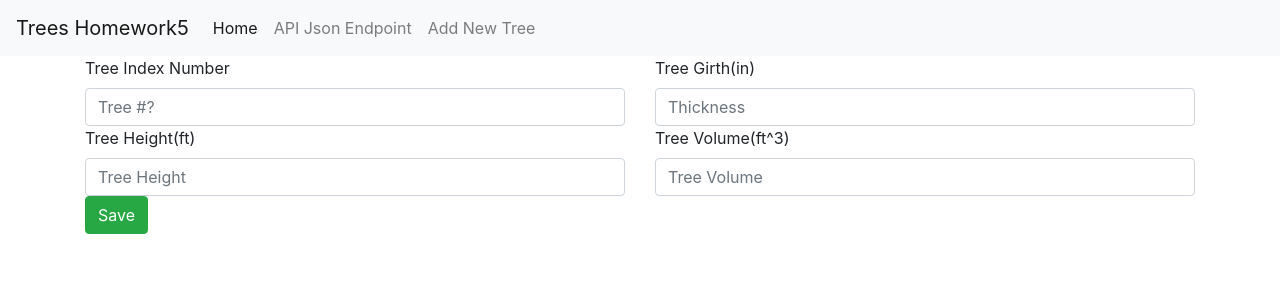
After one commit to es372/mySQL-Flask-H5, a Flask app: template app/templates/edit.html in a window 1280 px wide. The commit adds this page. Shown: the top 300 px of the page. Run offline with Flask 2, Linux system fonts and the light colour scheme; the template is opened without the code that fills it, so the values that code supplies are empty; some libraries are stand-ins or nearby versions.

Commit message:
Task: Build Templates

```diff
--- /dev/null
+++ b/app/templates/edit.html
@@ -0,0 +1,30 @@
+{% extends "layout.html" %}
+{% block content %}
+<form action="/edit/{{tree.index}}" method="post">
+    <div class="row">
+        <div class="col">
+            <label for="Index" >Tree Index Number</label>
+            <input id="Index" type="text" class="form-control" placeholder="Tree #?" name="Index" value="{{tree.Index}}">
+        </div>
+        <div class="col">
+            <label for="Girth_in">Tree Girth(in)</label>
+            <input id="Girth_in" type="text" class="form-control" placeholder="Thickness"
+                   name="Girth_in" value="{{tree.Girth_in}}">
+        </div>
+    </div>
+
+    <div class="row">
+        <div class="col">
+            <label for="Height_ft">Tree Height(ft)</label>
+            <input id="Height_ft" type="text" class="form-control" placeholder="Tree Height" name="Height_ft" value="{{tree.Height_ft}}">
+        </div>
+        <div class="col">
+            <label for="Volume_ft">Tree Volume(ft^3)</label>
+            <input id="Volume_ft" type="text" class="form-control" placeholder="Tree Volume" name="Volume_ft" value="{{tree.Volume_ft}}">
+        </div>
+    </div>
+
+    <button type="submit" class="btn btn-success">Save</button>
+
+</form>
+{% endblock %}
--- /dev/null
+++ b/app/templates/layout.html
@@ -0,0 +1,46 @@
+<!DOCTYPE html>
+<html lang="en">
+<head>
+    <meta charset="utf-8">
+    <meta content="width=device-width, initial-scale=1, shrink-to-fit=no" name="viewport">
+    <link crossorigin="anonymous" href="https://stackpath.bootstrapcdn.com/bootstrap/4.4.1/css/bootstrap.min.css"
+          integrity="sha384-Vkoo8x4CGsO3+Hhxv8T/Q5PaXtkKtu6ug5TOeNV6gBiFeWPGFN9MuhOf23Q9Ifjh" rel="stylesheet">
+    <title>A Tree's Home</title>
+</head>
+<body>
+    <nav class="navbar navbar-expand-lg navbar-light bg-light">
+      <a class="navbar-brand" href="#">Trees Homework5</a>
+      <button class="navbar-toggler" type="button" data-toggle="collapse" data-target="#navbarNavAltMarkup" aria-controls="navbarNavAltMarkup" aria-expanded="false" aria-label="Toggle navigation">
+        <span class="navbar-toggler-icon"></span>
+      </button>
+      <div class="collapse navbar-collapse" id="navbarNavAltMarkup">
+        <div class="navbar-nav">
+          <a class="nav-item nav-link active" href="/">Home <span class="sr-only">(current)</span></a>
+          <a class="nav-item nav-link" href="#">API Json Endpoint</a>
+          <a class="nav-item nav-link" href="#">Add New Tree</a>
+        </div>
+      </div>
+    </nav>
+    <main class="container" role="main">
+        {% block content %}
+        {% endblock %}
+    </main>
+
+
+
+
+<div id="footer">
+    <!-- Optional JavaScript -->
+    <!-- jQuery first, then Popper.js, then Bootstrap JS -->
+    <script crossorigin="anonymous"
+            integrity="sha384-J6qa4849blE2+poT4WnyKhv5vZF5SrPo0iEjwBvKU7imGFAV0wwj1yYfoRSJoZ+n"
+            src="https://code.jquery.com/jquery-3.4.1.slim.min.js"></script>
+    <script crossorigin="anonymous"
+            integrity="sha384-Q6E9RHvbIyZFJoft+2mJbHaEWldlvI9IOYy5n3zV9zzTtmI3UksdQRVvoxMfooAo"
+            src="https://cdn.jsdelivr.net/npm/popper.js@1.16.0/dist/umd/popper.min.js"></script>
+    <script crossorigin="anonymous"
+            integrity="sha384-wfSDF2E50Y2D1uUdj0O3uMBJnjuUD4Ih7YwaYd1iqfktj0Uod8GCExl3Og8ifwB6"
+            src="https://stackpath.bootstrapcdn.com/bootstrap/4.4.1/js/bootstrap.min.js"></script>
+</div>
+</body>
+</html>
```
Also changed, not shown: app/templates/index.html (+1 -46 lines), app/templates/view.html (+19 -10 lines).
